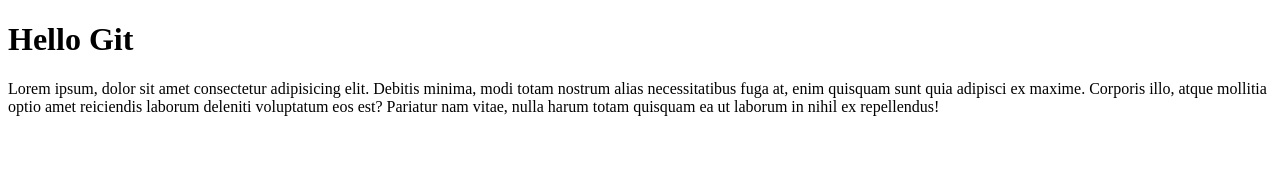
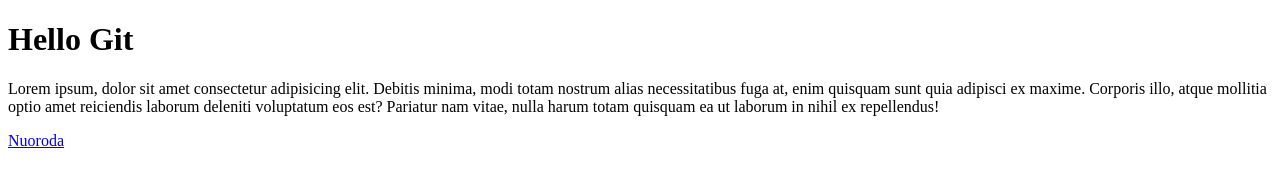
Before and after one commit to M4riu5/html08, a plain HTML site: page index.html in a window 1280 px wide. Drawn offline with Linux system fonts and the light colour scheme.

```diff
--- a/index.html
+++ b/index.html
@@ -13,5 +13,6 @@
       laborum deleniti voluptatum eos est? Pariatur nam vitae, nulla harum totam
       quisquam ea ut laborum in nihil ex repellendus!
     </p>
+    <a href="#">Nuoroda</a>
   </body>
 </html>
```
Also changed, not shown: style.css (added).
